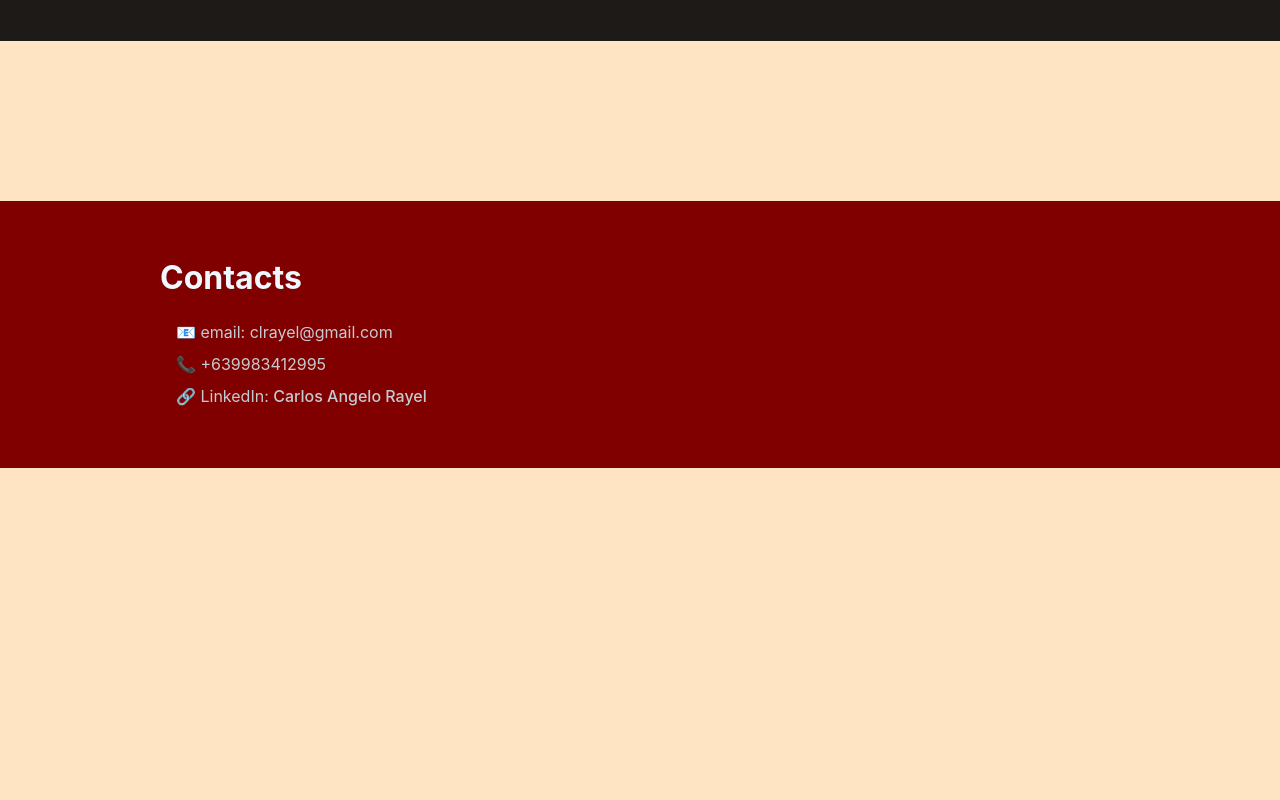
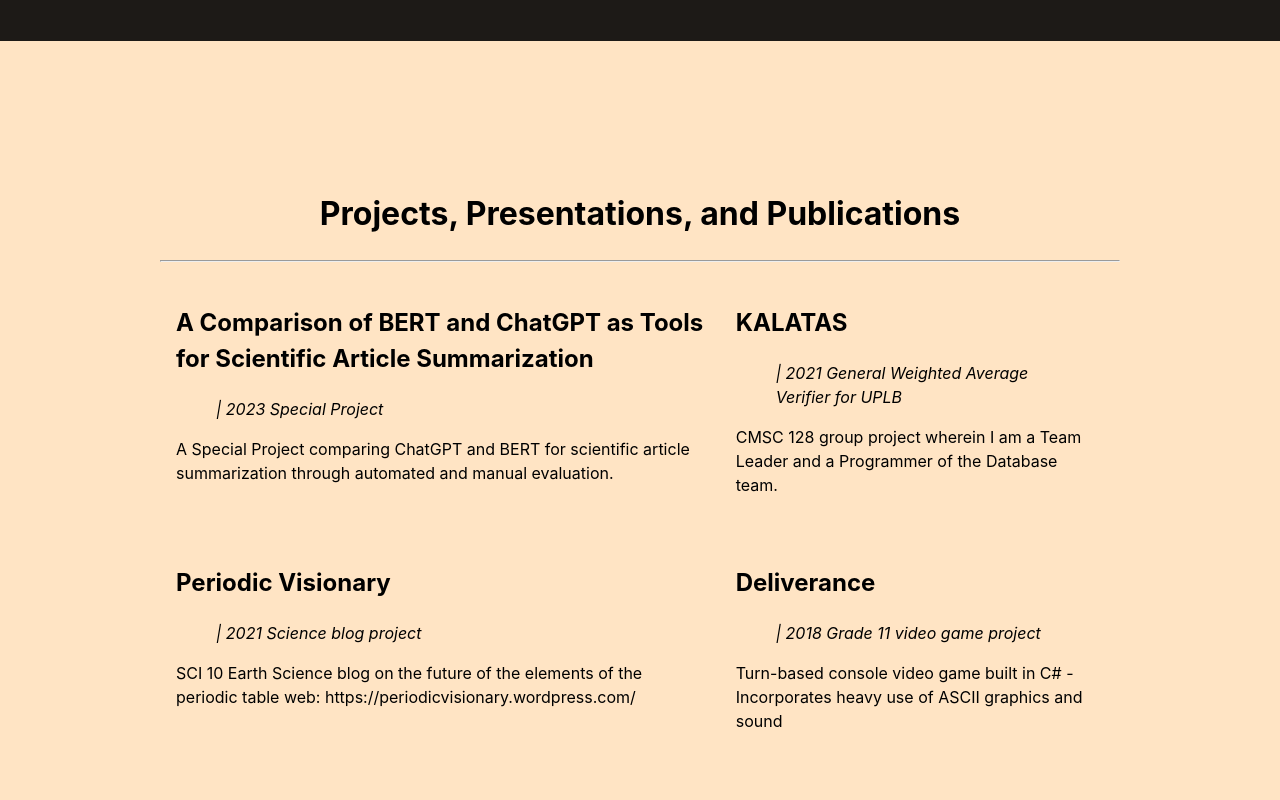
Before and after one commit to clrayel/My-Webpage, a React (Vite) app: page / in a window 1280 px wide. Shown: the part 1520-2320 px from the top of the page. Before the commit the page ends 1988 px from the top, so only its background shows below. Built offline with nearby package versions, Linux system fonts and the light colour scheme.

Commit message:
Added projects

```diff
--- a/src/App.tsx
+++ b/src/App.tsx
@@ -4,6 +4,7 @@ import ProfileCard from "./components/ProfileCard/ProfileCard";
 import TopNavbar from "./components/TopNavbar/TopNavbar";
 import Experience from "./components/Experience/Experience";
 import Skills from "./components/Skills/Skills";
+import Projects from "./components/Projects/Projects";
 
 function App() {
   return (
@@ -17,6 +18,8 @@ function App() {
 
       <Experience />
 
+      <Projects />
+
       <Contacts />
     </>
   );
--- /dev/null
+++ b/src/components/Projects/ProjectCard.tsx
@@ -0,0 +1,25 @@
+import "./Projects.css";
+
+interface ProjectCardProps {
+  title: string;
+  purpose: string;
+  description: string;
+}
+
+export default function ProjectCard({
+  title,
+  purpose,
+  description,
+}: ProjectCardProps) {
+  return (
+    <div id="project-card" className="project card">
+      <h2 className="project card-title">{title}</h2>
+      <blockquote>
+        <p className="project card-purpose">
+          <i>| {purpose}</i>
+        </p>
+      </blockquote>
+      <p className="project card-description">{description}</p>
+    </div>
+  );
+}
--- /dev/null
+++ b/src/components/Projects/Projects.css
@@ -0,0 +1,21 @@
+.projects{
+    text-align: center;
+    margin: auto;
+    margin-top: 5em;
+    padding: 3em;
+    width: 60rem;
+}
+.projects-grid{
+    display: grid;
+    grid-template-columns: auto auto;
+    grid-auto-rows: minmax(3em, auto);
+}
+
+.project.card{
+    text-align: left;
+    padding: 1em;
+}
+.project.card:hover{
+    color: aliceblue;
+    background-color: maroon;
+}
--- /dev/null
+++ b/src/components/Projects/Projects.tsx
@@ -0,0 +1,48 @@
+import "./Projects.css";
+import ProjectCard from "./ProjectCard";
+
+export default function Projects() {
+  let projectList = [
+    {
+      title:
+        "A Comparison of BERT and ChatGPT as Tools for Scientific Article Summarization",
+      purpose: "2023 Special Project",
+      description:
+        "A Special Project comparing ChatGPT and BERT for scientific article summarization through automated and manual evaluation.",
+    },
+    {
+      title: "KALATAS",
+      purpose: "2021 General Weighted Average Verifier for UPLB",
+      description:
+        "CMSC 128 group project wherein I am a Team Leader and a Programmer of the Database team.",
+    },
+    {
+      title: "Periodic Visionary",
+      purpose: "2021 Science blog project",
+      description:
+        "SCI 10 Earth Science blog on the future of the elements of the periodic table web: https://periodicvisionary.wordpress.com/",
+    },
+    {
+      title: "Deliverance",
+      purpose: "2018 Grade 11 video game project",
+      description:
+        "Turn-based console video game built in C# - Incorporates heavy use of ASCII graphics and sound",
+    },
+  ];
+
+  return (
+    <div className="projects">
+      <h1>Projects, Presentations, and Publications</h1>
+      <hr />
+      <div className="projects-grid">
+        {projectList.map((project, index) => (
+          <ProjectCard
+            title={project.title}
+            purpose={project.purpose}
+            description={project.description}
+          />
+        ))}
+      </div>
+    </div>
+  );
+}
```
